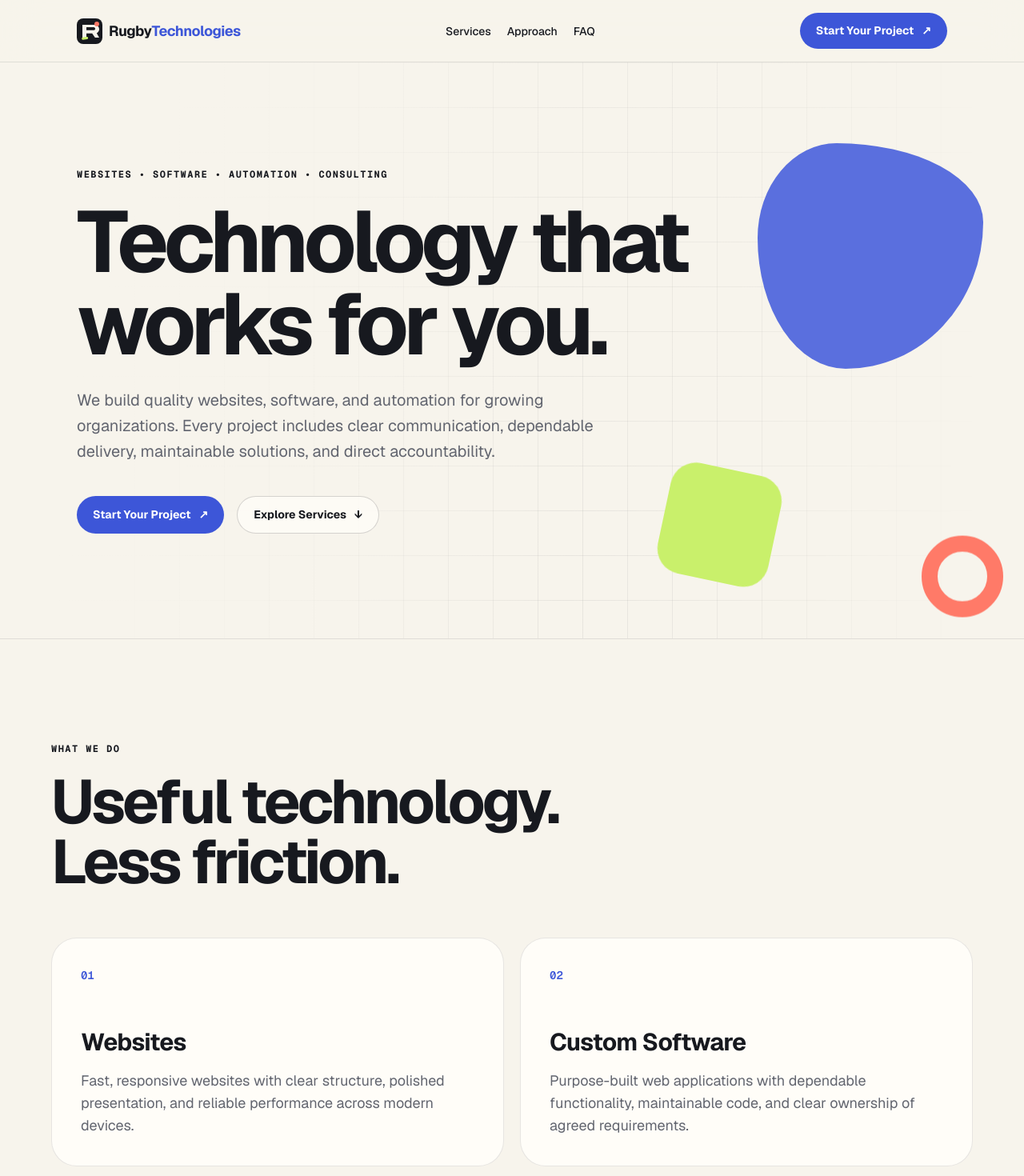
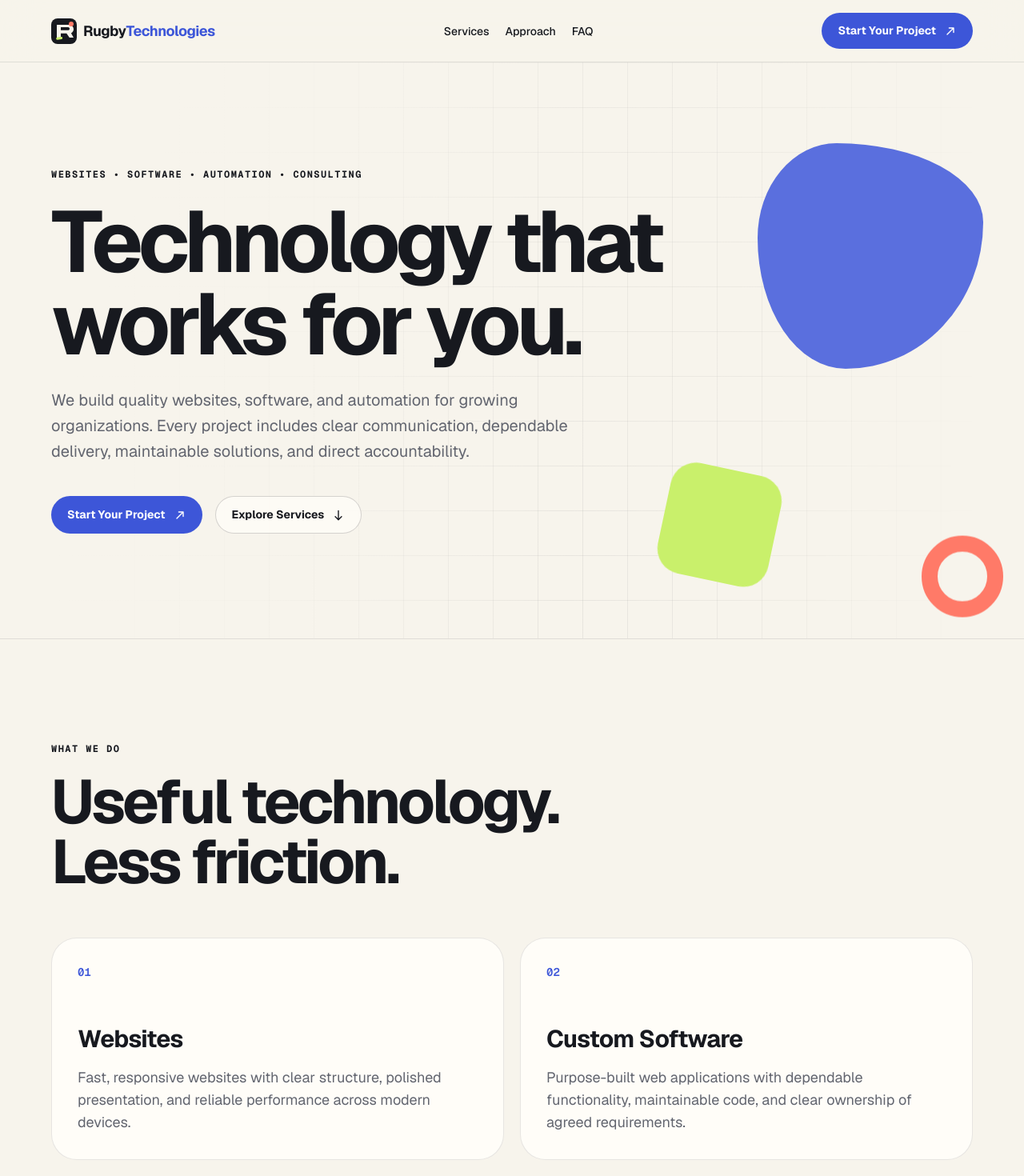
Before and after one commit to formesean/rugby-technologies, a Next.js app: page / in a window 1280 px wide. Shown: the top 1470 px of the page at 80% size. Built offline with nearby package versions, Linux system fonts and the light colour scheme.

Commit message:
fix: standardize icons and component spacing

```diff
--- /dev/null
+++ b/app/components/arrow-icon.tsx
@@ -0,0 +1,22 @@
+type ArrowIconProps = {
+  className?: string;
+};
+
+export function ArrowIcon({ className }: ArrowIconProps) {
+  return (
+    <svg
+      aria-hidden="true"
+      className={className}
+      viewBox="0 0 20 20"
+      fill="none"
+    >
+      <path
+        d="M5 15 15 5m-7 0h7v7"
+        stroke="currentColor"
+        strokeLinecap="round"
+        strokeLinejoin="round"
+        strokeWidth="1.75"
+      />
+    </svg>
+  );
+}
--- a/app/components/faq-item.tsx
+++ b/app/components/faq-item.tsx
@@ -6,11 +6,11 @@ type FaqItemProps = {
 export function FaqItem({ question, answer }: FaqItemProps) {
   return (
     <details className="faq-item border-b border-ink/15">
-      <summary className="faq-trigger flex min-h-20 w-full cursor-pointer items-center justify-between gap-6 py-5 text-left text-lg font-bold">
+      <summary className="faq-trigger flex min-h-20 w-full cursor-pointer items-center justify-between gap-6 py-6 text-left text-lg font-bold">
         {question}
         <span className="faq-icon" aria-hidden="true" />
       </summary>
-      <p className="max-w-2xl pb-6 leading-7 text-ink-muted">{answer}</p>
+      <p className="max-w-2xl pb-7 leading-7 text-ink-muted">{answer}</p>
     </details>
   );
 }
--- a/app/components/site-footer.tsx
+++ b/app/components/site-footer.tsx
@@ -14,14 +14,14 @@ const legalLinks = [
 
 export function SiteFooter() {
   return (
-    <footer className="site-footer relative isolate overflow-hidden border-t border-ink/10 bg-ink px-5 py-7 text-sm text-white sm:px-8 sm:py-12 md:py-18 md:text-base">
+    <footer className="site-footer relative isolate overflow-hidden border-t border-ink/10 bg-ink py-12 text-sm text-white sm:py-14 md:py-18 md:text-base">
       <div aria-hidden="true">
         <span className="footer-shape footer-shape-blue" />
         <span className="footer-shape footer-shape-lime" />
         <span className="footer-shape footer-shape-coral" />
       </div>
 
-      <div className="relative mx-auto grid max-w-6xl grid-cols-2 gap-x-6 gap-y-4 sm:gap-y-8 md:grid-cols-[1.5fr_0.7fr_0.9fr_1.1fr] md:gap-12">
+      <div className="page-shell relative grid grid-cols-2 gap-x-6 gap-y-8 md:grid-cols-[1.5fr_0.7fr_0.9fr_1.1fr] md:gap-12">
         <div className="col-span-2 max-w-sm md:col-span-1">
           <a href="/" className="text-xl font-bold tracking-tight">
             Rugby <span className="text-lime">Technologies</span>
@@ -49,7 +49,7 @@ export function SiteFooter() {
         </div>
       </div>
 
-      <div className="relative mx-auto mt-5 flex max-w-6xl flex-col gap-1 border-t border-white/15 pt-4 text-xs text-white/55 sm:mt-10 sm:flex-row sm:items-center sm:justify-between sm:text-sm md:mt-14 md:gap-3 md:pt-6">
+      <div className="page-shell relative mt-10 flex flex-col gap-1 border-t border-white/15 pt-5 text-xs text-white/55 sm:flex-row sm:items-center sm:justify-between sm:text-sm md:mt-14 md:gap-3 md:pt-6">
         <p>© 2026 Rugby Technologies. All rights reserved.</p>
         <p className="hidden sm:block">
           Practical technology. Clear accountability.
--- a/app/components/site-header.tsx
+++ b/app/components/site-header.tsx
@@ -1,6 +1,7 @@
 "use client";
 
 import { useEffect, useRef, useState } from "react";
+import { ArrowIcon } from "./arrow-icon";
 
 const HIDE_AFTER_SCROLL_Y = 72;
 const DIRECTION_THRESHOLD = 6;
@@ -134,7 +135,7 @@ export function SiteHeader({ emailHref }: SiteHeaderProps) {
         className="site-header sticky top-0 z-40 border-b border-ink/10 bg-canvas/90 backdrop-blur-xl"
         data-hidden={isHidden}
       >
-        <div className="site-header-inner mx-auto flex max-w-6xl items-center justify-between gap-4 px-5 py-3 sm:px-8 sm:py-4">
+        <div className="page-shell site-header-inner flex items-center justify-between gap-4 py-3 sm:py-4">
           <a
             href="#top"
             className="site-brand flex min-w-0 items-center gap-2 text-base font-bold tracking-tight sm:text-lg"
@@ -168,7 +169,8 @@ export function SiteHeader({ emailHref }: SiteHeaderProps) {
             className="site-header-cta button button-primary hidden shrink-0 sm:inline-flex"
             href={emailHref}
           >
-            Start Your Project <span aria-hidden="true">↗</span>
+            Start Your Project
+            <ArrowIcon className="size-4 shrink-0" />
           </a>
         </div>
         <details ref={mobileMenu} className="mobile-menu sm:hidden">
@@ -182,19 +184,23 @@ export function SiteHeader({ emailHref }: SiteHeaderProps) {
           <div id="mobile-navigation" className="mobile-menu-panel">
             <nav
               aria-label="Mobile navigation"
-              className="mx-auto grid max-w-6xl gap-1 px-5 pt-2 pb-5"
+              className="page-shell grid gap-1 pt-3 pb-6"
             >
               <a className="mobile-menu-link" href="#services">
                 Services
+                <ArrowIcon className="size-4 shrink-0 rotate-90 text-accent" />
               </a>
               <a className="mobile-menu-link" href="#approach">
                 Approach
+                <ArrowIcon className="size-4 shrink-0 rotate-90 text-accent" />
               </a>
               <a className="mobile-menu-link" href="#faq">
                 FAQ
+                <ArrowIcon className="size-4 shrink-0 rotate-90 text-accent" />
               </a>
               <a className="button button-primary mt-2 w-full" href={emailHref}>
-                Start Your Project <span aria-hidden="true">↗</span>
+                Start Your Project
+                <ArrowIcon className="size-4 shrink-0" />
               </a>
             </nav>
           </div>
--- a/app/globals.css
+++ b/app/globals.css
@@ -36,6 +36,19 @@ body {
 ::selection {
   background: var(--lime);
   color: var(--ink);
+}
+
+.page-shell {
+  width: 100%;
+  max-width: 76rem;
+  margin-inline: auto;
+  padding-inline: 1.5rem;
+}
+
+@media (min-width: 640px) {
+  .page-shell {
+    padding-inline: 2rem;
+  }
 }
 
 a,
@@ -159,7 +172,7 @@ summary:focus-visible {
 .mobile-menu-toggle {
   position: absolute;
   top: 0.75rem;
-  right: 1.25rem;
+  right: 1.5rem;
   display: inline-flex;
   width: 2.75rem;
   height: 2.75rem;
@@ -232,11 +245,6 @@ summary:focus-visible {
   transition:
     color 160ms ease,
     padding-inline 180ms ease;
-}
-
-.mobile-menu-link::after {
-  content: "↘";
-  color: var(--accent);
 }
 
 .mobile-menu-link:hover {
--- a/app/page.tsx
+++ b/app/page.tsx
@@ -1,3 +1,4 @@
+import { ArrowIcon } from "./components/arrow-icon";
 import { FaqItem } from "./components/faq-item";
 import { SiteFooter } from "./components/site-footer";
 import { SiteHeader } from "./components/site-header";
@@ -137,7 +138,7 @@ export default function Home() {
             <span className="hero-shape hero-shape-lime" />
             <span className="hero-shape hero-shape-coral" />
           </div>
-          <div className="mx-auto flex min-h-[calc(100svh-5rem)] max-w-6xl items-center px-5 py-20 sm:px-8 sm:py-28">
+          <div className="page-shell flex min-h-[calc(100svh-5rem)] items-center py-20 sm:py-28">
             <div className="hero-copy max-w-4xl">
               <p className="eyebrow">
                 Websites • Software • Automation • Consulting
@@ -153,20 +154,19 @@ export default function Home() {
               </p>
               <div className="mt-10 flex flex-wrap gap-4">
                 <a className="button button-primary" href={emailHref}>
-                  Start Your Project <span aria-hidden="true">↗</span>
+                  Start Your Project
+                  <ArrowIcon className="size-4 shrink-0" />
                 </a>
                 <a className="button button-secondary" href="#services">
-                  Explore Services <span aria-hidden="true">↓</span>
+                  Explore Services
+                  <ArrowIcon className="size-4 shrink-0 rotate-[135deg]" />
                 </a>
               </div>
             </div>
           </div>
         </section>
-        <section
-          id="services"
-          className="scroll-mt-32 px-5 py-24 sm:px-8 sm:py-32"
-        >
-          <div className="mx-auto max-w-6xl">
+        <section id="services" className="scroll-mt-32 py-24 sm:py-32">
+          <div className="page-shell">
             <p className="eyebrow">What we do</p>
             <h2 className="section-heading max-w-4xl">
               Useful technology. Less friction.
@@ -175,7 +175,7 @@ export default function Home() {
               {services.map((service) => (
                 <article
                   key={service.number}
-                  className="service-card rounded-[2rem] border border-ink/10 bg-surface p-7 sm:p-9"
+                  className="service-card rounded-[2rem] border border-ink/10 bg-surface p-6 sm:p-8"
                 >
                   <p className="font-mono text-sm font-semibold text-accent">
                     {service.number}
@@ -193,9 +193,9 @@ export default function Home() {
         </section>
         <section
           id="approach"
-          className="scroll-mt-28 bg-ink px-5 py-24 text-white sm:px-8 sm:py-32"
+          className="scroll-mt-28 bg-ink py-24 text-white sm:py-32"
         >
-          <div className="mx-auto max-w-6xl">
+          <div className="page-shell">
             <p className="eyebrow text-lime">How we work</p>
             <h2 className="section-heading max-w-3xl text-white">
               Clear from start to finish.
@@ -218,15 +218,15 @@ export default function Home() {
             </ol>
           </div>
         </section>
-        <section className="bg-surface px-5 py-24 sm:px-8 sm:py-32">
-          <div className="mx-auto max-w-6xl">
+        <section className="bg-surface py-24 sm:py-32">
+          <div className="page-shell">
             <p className="eyebrow">The process</p>
             <h2 className="section-heading max-w-3xl">From idea to launch.</h2>
             <ol className="mt-14 grid gap-6 lg:grid-cols-3">
               {process.map((step) => (
                 <li
                   key={step.number}
-                  className="process-card rounded-[2rem] border border-ink/10 bg-canvas p-7 sm:p-9"
+                  className="process-card rounded-[2rem] border border-ink/10 bg-canvas p-6 sm:p-8"
                 >
                   <div className="flex size-12 items-center justify-center rounded-full bg-accent font-mono text-sm font-bold text-white">
                     {step.number}
@@ -240,8 +240,8 @@ export default function Home() {
             </ol>
           </div>
         </section>
-        <section id="faq" className="scroll-mt-28 px-5 py-24 sm:px-8 sm:py-32">
-          <div className="mx-auto grid max-w-6xl gap-12 lg:grid-cols-[0.75fr_1.25fr]">
+        <section id="faq" className="scroll-mt-28 py-24 sm:py-32">
+          <div className="page-shell grid gap-12 lg:grid-cols-[0.75fr_1.25fr]">
             <div>
               <p className="eyebrow">Questions, answered</p>
               <h2 className="section-heading">
@@ -259,8 +259,8 @@ export default function Home() {
             </div>
           </div>
         </section>
-        <section className="px-5 pb-5 sm:px-8 sm:pb-8">
-          <div className="relative mx-auto max-w-6xl overflow-hidden rounded-[2.5rem] bg-accent px-6 py-20 text-white sm:px-12 sm:py-24 lg:px-16">
+        <section className="page-shell pb-6 sm:pb-8">
+          <div className="relative overflow-hidden rounded-[2.5rem] bg-accent p-8 text-white sm:p-12 sm:py-24 lg:px-16">
             <div
               className="absolute -top-16 -right-12 size-56 rounded-full border-[2.5rem] border-lime/80"
               aria-hidden="true"
@@ -280,7 +280,8 @@ export default function Home() {
                   className="button bg-white text-ink hover:bg-lime"
                   href={emailHref}
                 >
-                  Start Your Project <span aria-hidden="true">↗</span>
+                  Start Your Project
+                  <ArrowIcon className="size-4 shrink-0" />
                 </a>
                 <a
                   className="rounded-md font-mono text-sm text-white underline decoration-white/40 underline-offset-4 hover:decoration-white"
```
Also changed, not shown: app/components/legal-page.tsx (+6 -4 lines).
